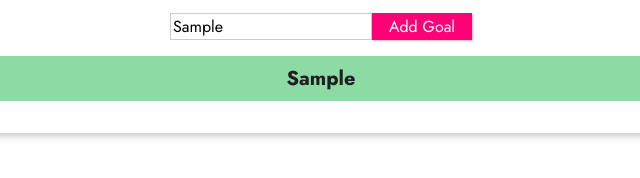
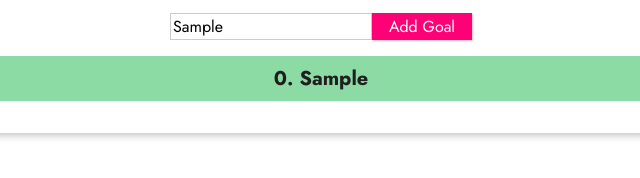
Before and after one commit to Istiak-Tushar42/Vue---The-Complete-Guide, a plain HTML site: page 02. Rendering Conditional Content & Lists/index.html in a window 1280 px wide. Both pictures are taken after typing "Sample" into the empty fields and a click on the button "Add Goal". Shown: the part 286-464 px from the top of the page, 319-959 px from the left. Drawn offline with nearby package versions, Linux system fonts and the light colour scheme.

Commit message:
Deep dive into v-for

```diff
--- a/02. Rendering Conditional Content & Lists/index.html
+++ b/02. Rendering Conditional Content & Lists/index.html
@@ -21,8 +21,17 @@
         <button @click="addGoal">Add Goal</button>
         <p v-if="goals.length === 0">No goals have been added yet - please start adding some!</p>
         <ul v-else>
-            <li v-for="goal in goals">{{ goal }}</li>
+            <li v-for="(goal, index) in goals">{{index}}. {{ goal }}</li>
         </ul>
+
+        <!-- V-FOR WORK WITH OBJECT AS WELL -->
+        <!-- <ul>
+            <li v-for="(value, key, index) in {name: 'Tushar', age: 28}">{{ key }}: {{ value }} - {{ index }}</li>
+        </ul> -->
+
+        <!-- <ul>
+            <li v-for="num in 10">{{ num }}</li>
+        </ul> -->
 
         <!-- <p v-show="goals.length === 0">No goals have been added yet - please start adding some!</p>
         <ul v-show="goals.length === 0">
```
